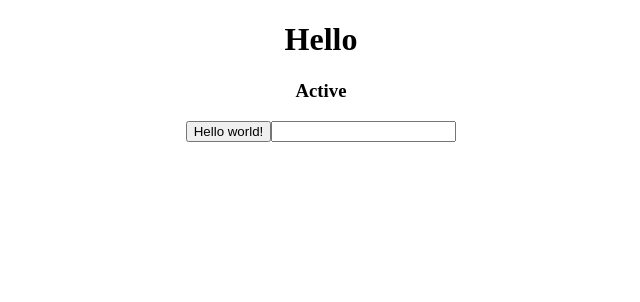
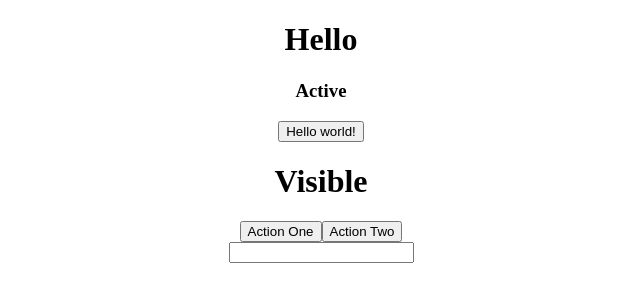
Before and after one commit to puscasurazvan/typescript-react-hooks, a React (Create React App) app: page / in a window 1280 px wide. Shown: the top 302 px of the page, without its empty margins (319-959 px from the left). Built offline with nearby package versions, Linux system fonts and the light colour scheme.

Commit message:
useReducer

```diff
--- a/src/App.tsx
+++ b/src/App.tsx
@@ -4,6 +4,7 @@ import './App.css'
 import Header from './components/Header'
 import Button from './components/Button'
 import Input from './components/Input'
+import ReducerButtons from './components/ReducerButtons'
 
 const App: React.FC = () => {
   return (
@@ -15,6 +16,7 @@ const App: React.FC = () => {
       }}>
         Hello world!
       </Button>
+      <ReducerButtons />
       <Input />
     </div>
   )
--- /dev/null
+++ b/src/components/ReducerButtons.tsx
@@ -0,0 +1,41 @@
+import React, { useReducer } from 'react'
+
+const initialState = {
+  rValue: true,
+}
+
+type Action = {
+  type: string,
+}
+
+type State = {
+  rValue: boolean,
+}
+
+function reducer(state: State, action: Action) {
+  switch (action.type) {
+    case 'one':
+      return { rValue: true }
+    case 'two':
+      return { rValue: false }
+    default:
+      return state
+  }
+}
+
+const ReducerButtons = () => {
+
+  const [state, dispatch] = useReducer(reducer, initialState)
+
+  return (
+    <div>
+      {state && state.rValue &&
+        <h1>Visible</h1>
+      }
+      <button onClick={() => dispatch({type: 'one'})}>Action One</button>
+      <button onClick={() => dispatch({type: 'two'})}>Action Two</button>
+    </div>
+  )
+}
+
+export default ReducerButtons
```
